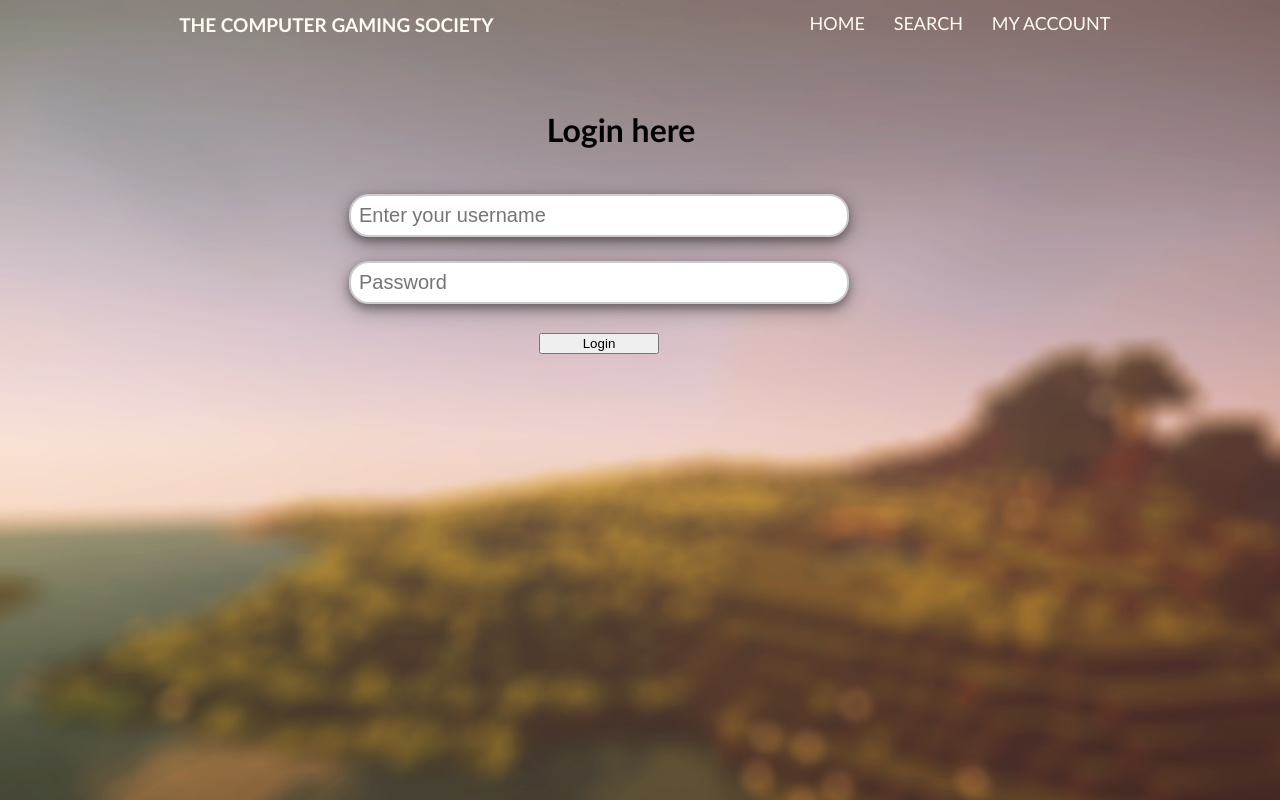
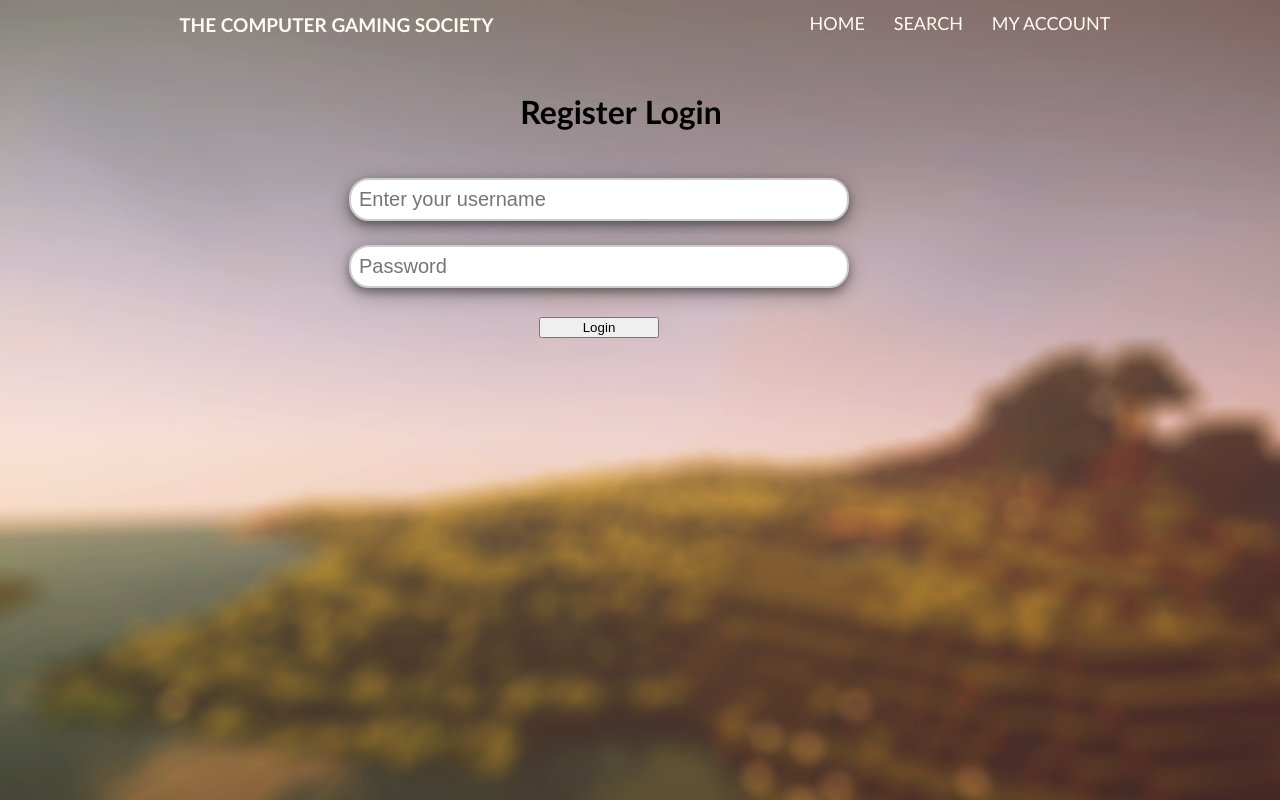
Before and after one commit to Futuramistic/SEG_Lab_Project, a PHP site: page /Login.php in a window 1280 px wide. Run offline with PHP 8.4, Linux system fonts and the light colour scheme.

Commit message:
Update Login.php
Updated Login Page

```diff
--- a/SEG Website/Login.php
+++ b/SEG Website/Login.php
@@ -15,7 +15,7 @@ width: 120px;
 margin-top:25px;
 height 35px;
 }
-
+#login{ text-decoration: none; color:black; }
 </style>
 
 </head>
@@ -23,7 +23,10 @@ height 35px;
 
 <body>
 <div id="loginMain">
-		<h1 align="center"> Login here </h1>
+		<table align="center"><tr><td><h1 align="center"> Register </h1><td>
+
+		<td><h1 align="center"> <a href="Login.php" id="login">Login</a> </h1></td> </tr>
+
 
 		<table>
 
```
